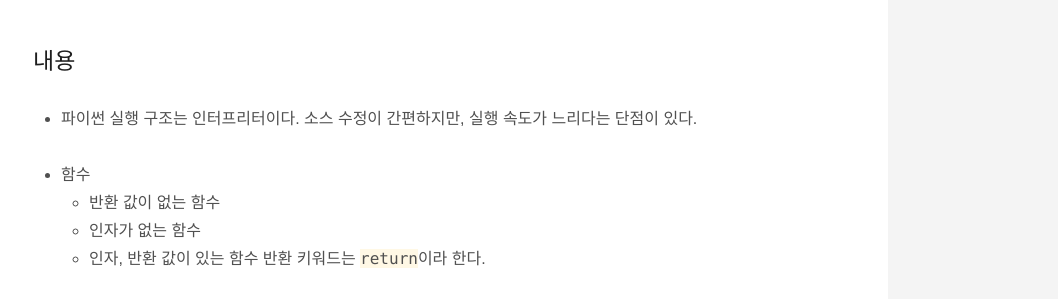
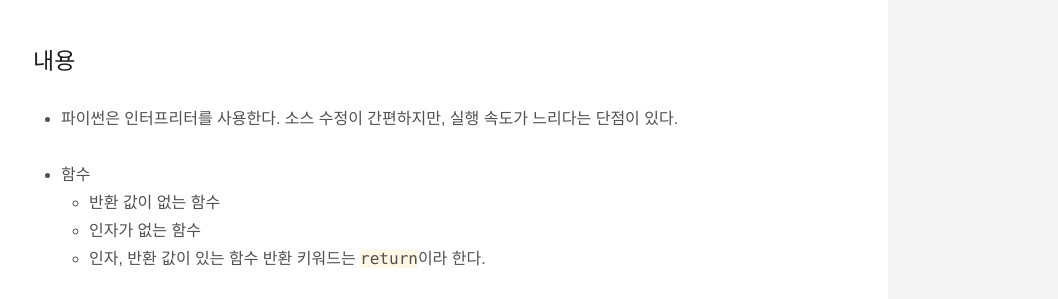
Before and after one commit to MilkClouds/milkclouds.github.io, a Jekyll site: the page built from _posts/yooshini/2019-01-18-python_function.md, in a window 1280 px wide and 900 px high, scrolled down 611 px. Shown: the part 150-449 px from the top of the window, without its empty margins (222-1280 px from the left). Built offline with Jekyll 4.4.1, drawn with Linux system fonts in a browser that asks for light colours; some web fonts are replaced; comment, search, counter and statistics services are not loaded.

Commit message:
Update 2019-01-18-python_function.md

```diff
--- a/_posts/yooshini/2019-01-18-python_function.md
+++ b/_posts/yooshini/2019-01-18-python_function.md
@@ -16,7 +16,7 @@ tags: [python, basic]
 파이썬이 실행되는 원리, 함수, 재귀함수에 대해 배웠다.
 
 ## 내용
-- 파이썬 실행 구조는 인터프리터이다. 소스 수정이 간편하지만, 실행 속도가 느리다는 단점이 있다.
+- 파이썬은 인터프리터를 사용한다. 소스 수정이 간편하지만, 실행 속도가 느리다는 단점이 있다.
 
 - 함수
 	- 반환 값이 없는 함수
```
